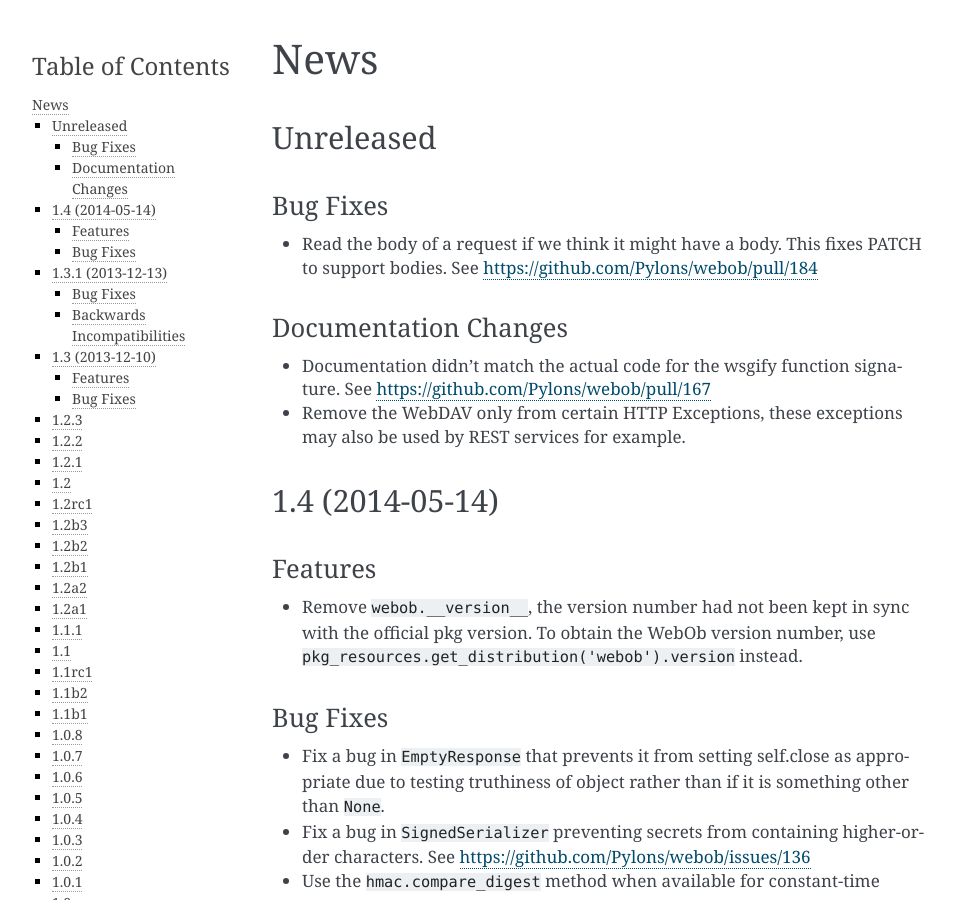
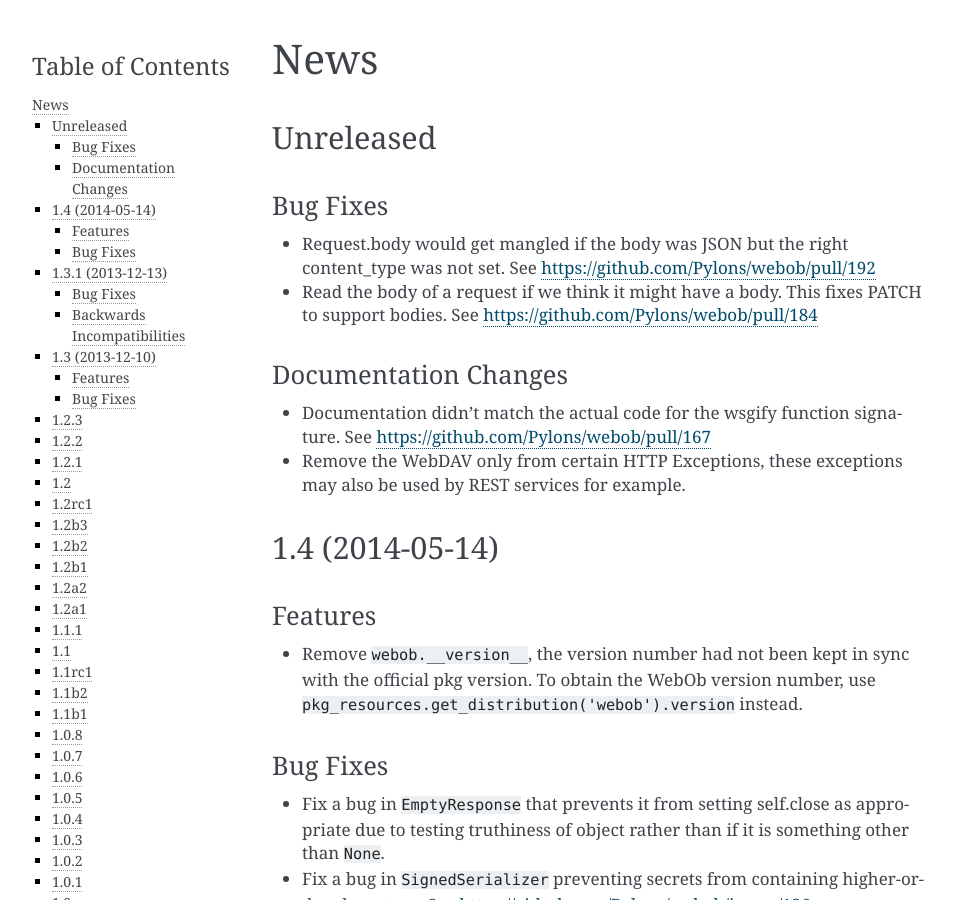
Before and after one commit to Pylons/webob, a Sphinx documentation site: the page built from docs/news.txt, in a window 1280 px wide and 900 px high. Shown: the whole window, without its empty margins (148-1103 px from the left). Built offline with Sphinx 7.4.7, drawn with Linux system fonts in a browser that asks for light colours.

Commit message:
Update news for Request.body

```diff
--- a/docs/news.txt
+++ b/docs/news.txt
@@ -6,6 +6,9 @@
 
 Bug Fixes
 ~~~~~~~~~
+
+- Request.body would get mangled if the body was JSON but the right
+  content_type was not set. See https://github.com/Pylons/webob/pull/192
 
 - Read the body of a request if we think it might have a body. This fixes PATCH
   to support bodies. See https://github.com/Pylons/webob/pull/184
```
